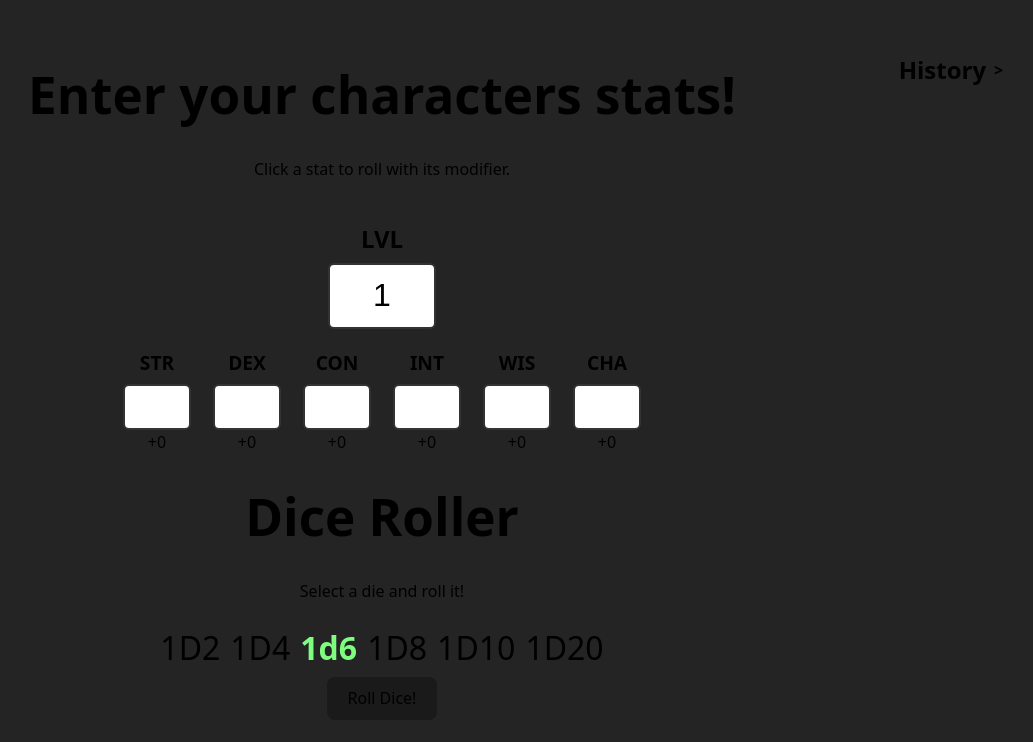
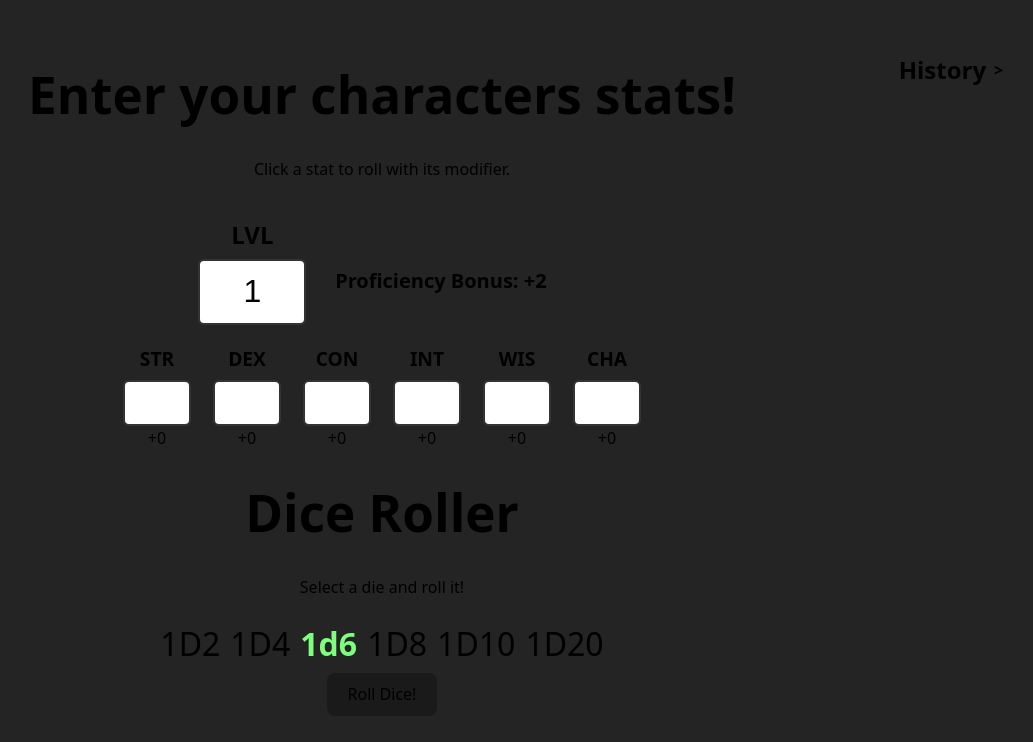
Before and after one commit to shaneTF/dnd_dice_roller, a React (Vite) app: page / in a window 1280 px wide. Shown: the top 742 px of the page, without its empty margins (63-1096 px from the left). Built offline with nearby package versions, Linux system fonts and the light colour scheme.

Commit message:
Added proficiency bonus calculation and display.

```diff
--- a/src/App.css
+++ b/src/App.css
@@ -61,8 +61,24 @@
   transform: rotate(90deg);
 }
 
+.character-level-wrapper {
+  display: flex;
+  justify-content: center;
+  width: 100%;
+}
+
 .character-level {
   display: flex;
-  justify-content: center;
-  margin-top: 40px;
+  flex-direction: row;
+  align-items: center;
+  width: 60%;
+  justify-content: space-evenly;
+  margin-top: 20px;
 }
+
+.proficiency-bonus {
+  align-self: center;
+  margin-top: 20px;
+  font-size: 1.25rem;
+  font-weight: bold;
+}
--- a/src/App.jsx
+++ b/src/App.jsx
@@ -38,6 +38,10 @@ function App() {
       }),
     );
   }, [stats]);
+
+  const proficiencyBonus = useMemo(() => {
+    return Math.floor((characterLevel - 1) / 4) + 2;
+  }, [characterLevel]);
 
   const diceMath = () => {
     return Math.floor(Math.random() * parseInt(selectedValue)) + 1;
@@ -80,11 +84,16 @@ function App() {
             <h1>Enter your characters stats!</h1>
             <p>Click a stat to roll with its modifier.</p>
           </div>
-          <div className="character-level">
-            <CharacterLevel
-              characterLevel={characterLevel}
-              characterLevelChange={setCharacterLevel}
-            />
+          <div className="character-level-wrapper">
+            <div className="character-level">
+              <CharacterLevel
+                characterLevel={characterLevel}
+                characterLevelChange={setCharacterLevel}
+              />
+              <span className="proficiency-bonus">
+                Proficiency Bonus: +{proficiencyBonus}
+              </span>
+            </div>
           </div>
 
           <div>
```
